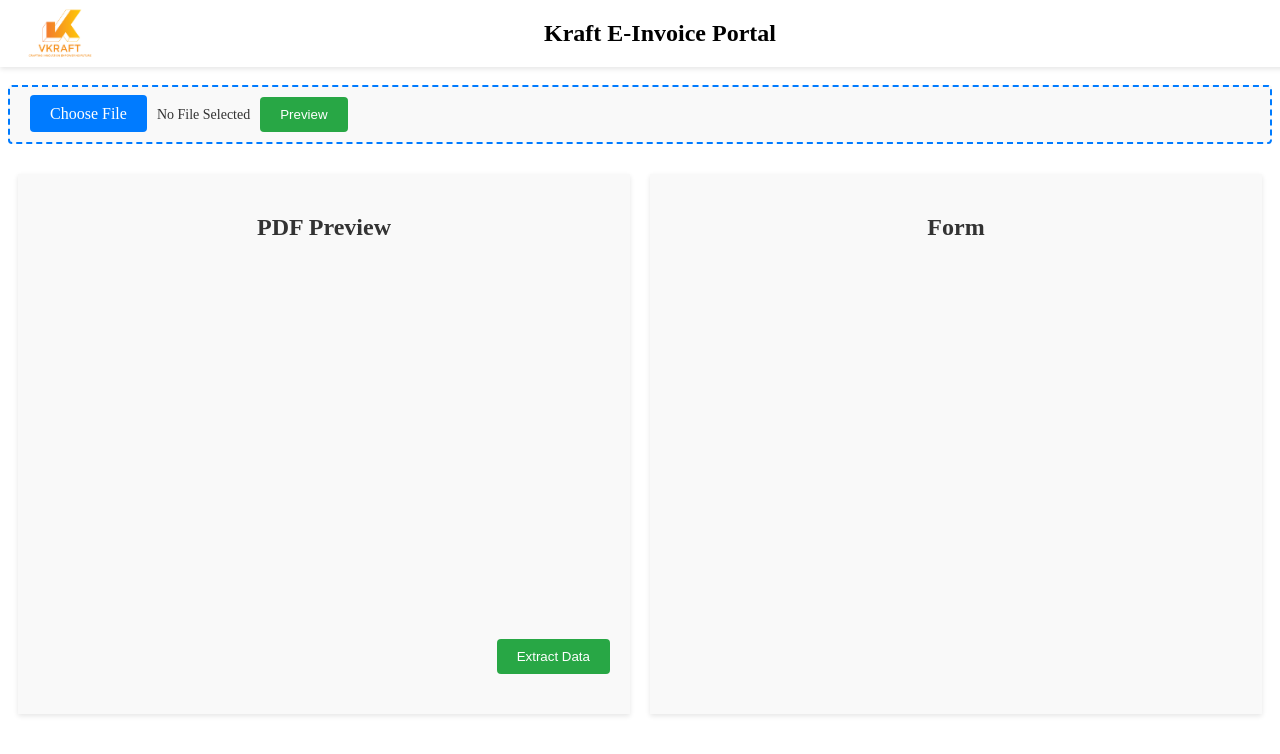
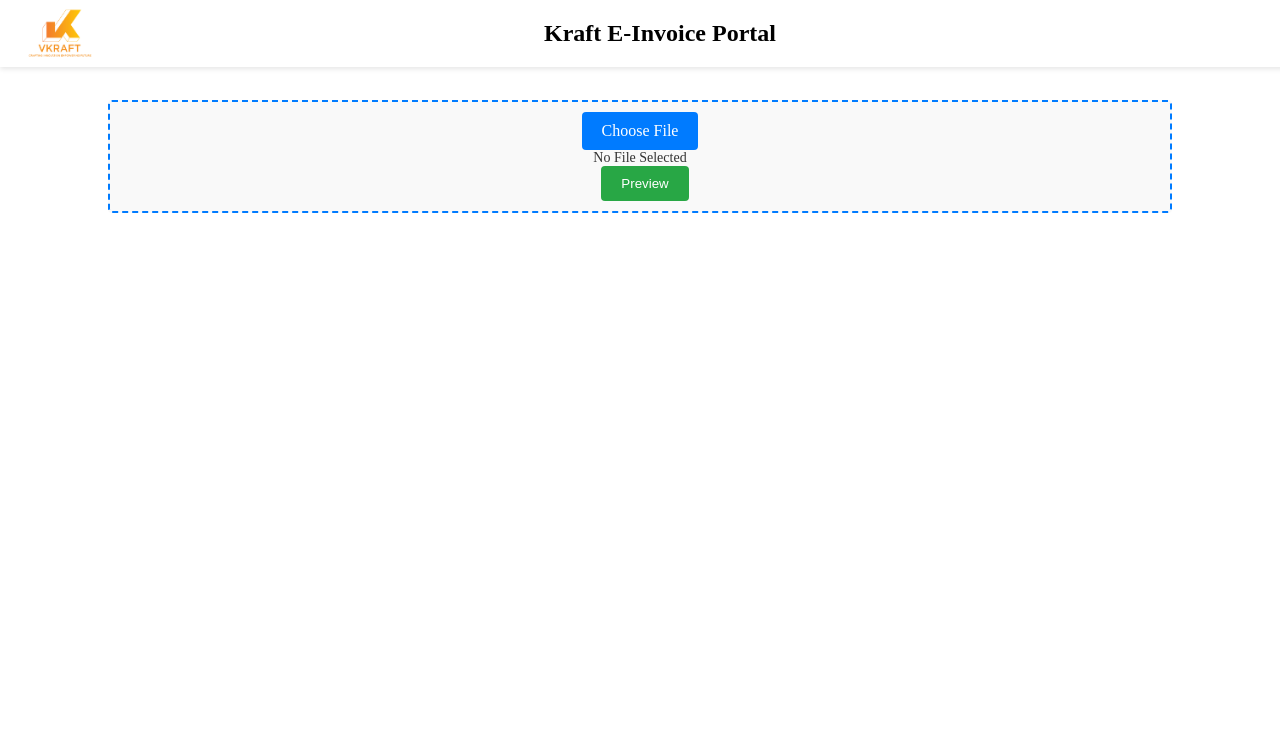
Before and after one commit to Danish2511/e-invoice-portal, a React (Create React App) app: page / in a window 1280 px wide. Shown: the top 754 px of the page. Built offline with nearby package versions, Linux system fonts and the light colour scheme.

Commit message:
updated file input

```diff
--- a/src/App.js
+++ b/src/App.js
@@ -6,16 +6,24 @@ import './index.css';
 
 const App = () => {
   const [file, setFile] = useState(null);
+  const [showPanels, setShowPanels] = useState(false);
 
   const handleFileSelect = (selectedFile) => {
     setFile(selectedFile);
+    setShowPanels(false); // Hide panels when a new file is selected
+  };
+
+  const handlePreviewClick = () => {
+    if (file) {
+      setShowPanels(true); // Show panels when Preview button is clicked
+    }
   };
 
   return (
     <div className="App">
       <Header title="Kraft E-Invoice Portal" />
-      <FileInput onFileSelect={handleFileSelect} />
-      <Panel file={file} />
+      <FileInput onFileSelect={handleFileSelect} onPreviewClick={handlePreviewClick} />
+      {showPanels && <Panel file={file} />}
     </div>
   );
 };
--- a/src/components/FileInput.js
+++ b/src/components/FileInput.js
@@ -1,6 +1,6 @@
 import React, { useState } from 'react';
 
-const FileInput = ({ onFileSelect }) => {
+const FileInput = ({ onFileSelect, onPreviewClick }) => {
   const [file, setFile] = useState(null);
   const [fileName, setFileName] = useState('');
 
@@ -9,12 +9,7 @@ const FileInput = ({ onFileSelect }) => {
     if (selectedFile && selectedFile.type === 'application/pdf') {
       setFile(selectedFile);
       setFileName(selectedFile.name);
-        }
-    };
-
-    const handlePreviewClick = () => {
-        if (file) {
-            onFileSelect(file);
+      onFileSelect(selectedFile); // Call the onFileSelect prop with the selected file
     }
   };
 
@@ -25,8 +20,11 @@ const FileInput = ({ onFileSelect }) => {
   const handleDrop = (event) => {
     event.preventDefault();
     const droppedFile = event.dataTransfer.files[0];
+    if (droppedFile && droppedFile.type === 'application/pdf') {
       setFile(droppedFile);
-        setFileName(droppedFile ? droppedFile.name : 'No File Selected');
+      setFileName(droppedFile.name);
+      onFileSelect(droppedFile); // Call the onFileSelect prop with the dropped file
+    }
   };
 
   return (
@@ -34,9 +32,9 @@ const FileInput = ({ onFileSelect }) => {
       <input type="file" id="fileInput" className="file-input" onChange={handleFileChange} accept="application/pdf" />
       <label htmlFor="fileInput" className="file-input-label">Choose File</label>
       <span className="file-name">{fileName ? fileName : 'No File Selected'}</span>
-            <button className="preview-button" onClick={handlePreviewClick} aria-label="Preview PDF">Preview</button>
+      <button className="preview-button" onClick={onPreviewClick} aria-label="Preview PDF">Preview</button>
     </div>
   );
-}
+};
 
 export default FileInput;
--- a/src/index.css
+++ b/src/index.css
@@ -125,13 +125,15 @@
 
 .file-input-container {
   align-items: center;
-  margin-bottom: 20px;
   border: 2px dashed #007BFF; /* Dashed border for drag-and-drop area */
   padding: 10px;
   border-radius: 4px;
   background-color: #f9f9f9; /* Light background color */
-  margin-top: 85px;
+  margin: 100px;
   padding-left: 20px;
+  text-align: center;
+  display: flex;
+  flex-direction:column;
 }
 
 .file-input {
```
Lines whose indentation alone changed are shown as unchanged.
